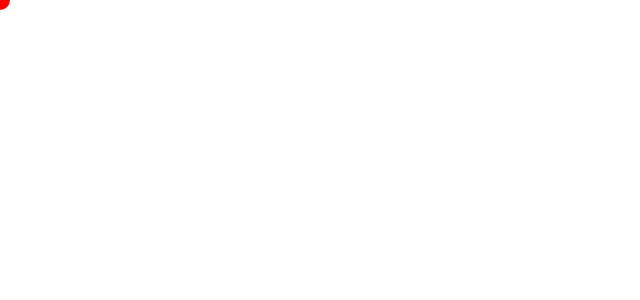
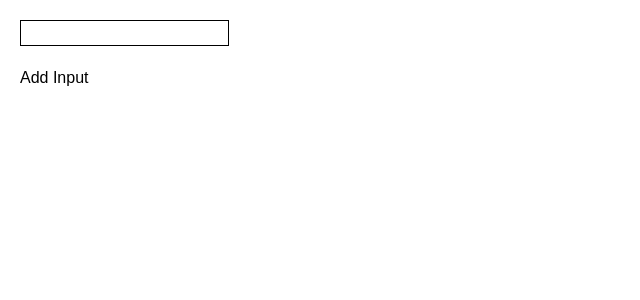
Before and after one commit to Mahmudulislamshuvo/react-accelerator-practice-lws, a React (Vite) app: page / in a window 1280 px wide. Shown: the top 300 px of the page, without its empty margins (0-640 px from the left). Built offline with nearby package versions, Linux system fonts and the light colour scheme.

Commit message:
3.4 practice done

```diff
--- a/src/App.jsx
+++ b/src/App.jsx
@@ -5,8 +5,8 @@
 function App() {
   return (
     <div>
-      {/* <Form /> */}
-      <Pointer />
+      <Form />
+      {/* <Pointer /> */}
     </div>
   );
 }
--- a/src/components/Form.jsx
+++ b/src/components/Form.jsx
@@ -1,64 +1,39 @@
 import { useState } from "react";
 
-function submitForm(answer) {
-  // Pretend it's hitting the network.
-  return new Promise((resolve, reject) => {
-    setTimeout(() => {
-      if (answer.toLowerCase() === "dhaka") {
-        resolve();
-      } else {
-        reject(new Error("Good guess but a wrong answer. Try again!"));
-      }
-    }, 3000);
-  });
-}
+export default function Form() {
+  const [inputs, setInputs] = useState([
+    {
+      id: 1,
+      label: "input",
+    },
+  ]);
 
-export default function Form() {
-  // visual states: empty, typing, submitting, success, error
-
-  //   mandatory Data state
-  const [answer, setAnswer] = useState("");
-  const [error, setError] = useState(null);
-  const [status, setStatus] = useState("typing");
-
-  const handleFormSubmit = async (e) => {
-    e.preventDefault();
-    setStatus("submitting");
-    try {
-      await submitForm(answer);
-      setStatus("success");
-    } catch (error) {
-      setStatus("typing");
-      setError(error.message);
-    }
+  const handleInputs = () => {
+    const inputnumber = inputs[inputs.length - 1].id + 1;
+    setInputs([
+      ...inputs,
+      {
+        id: inputnumber,
+        label: "input",
+      },
+    ]);
   };
 
-  if (status === "success") return <h1>Your answer is right!</h1>;
-
   return (
-    <>
-      <h2>City quiz</h2>
-      <p>What city is located on two continents?</p>
-      <form onSubmit={handleFormSubmit}>
-        <textarea
-          disabled={status === "submitting"}
-          className="border-1 border-red-500"
-          value={answer}
-          onChange={(e) => {
-            setError(null);
-            return setAnswer(e.target.value);
+    <div>
+      {inputs.map((input) => (
+        <div
+          key={input.id}
+          style={{
+            marginBottom: "5px",
           }}
-        ></textarea>
-        <br />
-        <button
-          className="border-2"
-          disabled={answer.length === 0 || status === "submitting"}
         >
-          Submit
-        </button>
-        {status === "submitting" && <p>Loading...</p>}
-        {error && <p className="Error">{error}</p>}
-      </form>
-    </>
+          <input className="border" type="text" label={input.label} />
+        </div>
+      ))}
+      <div style={{ marginTop: "20px" }}>
+        <button onClick={handleInputs}>Add Input</button>
+      </div>
+    </div>
   );
 }
```
